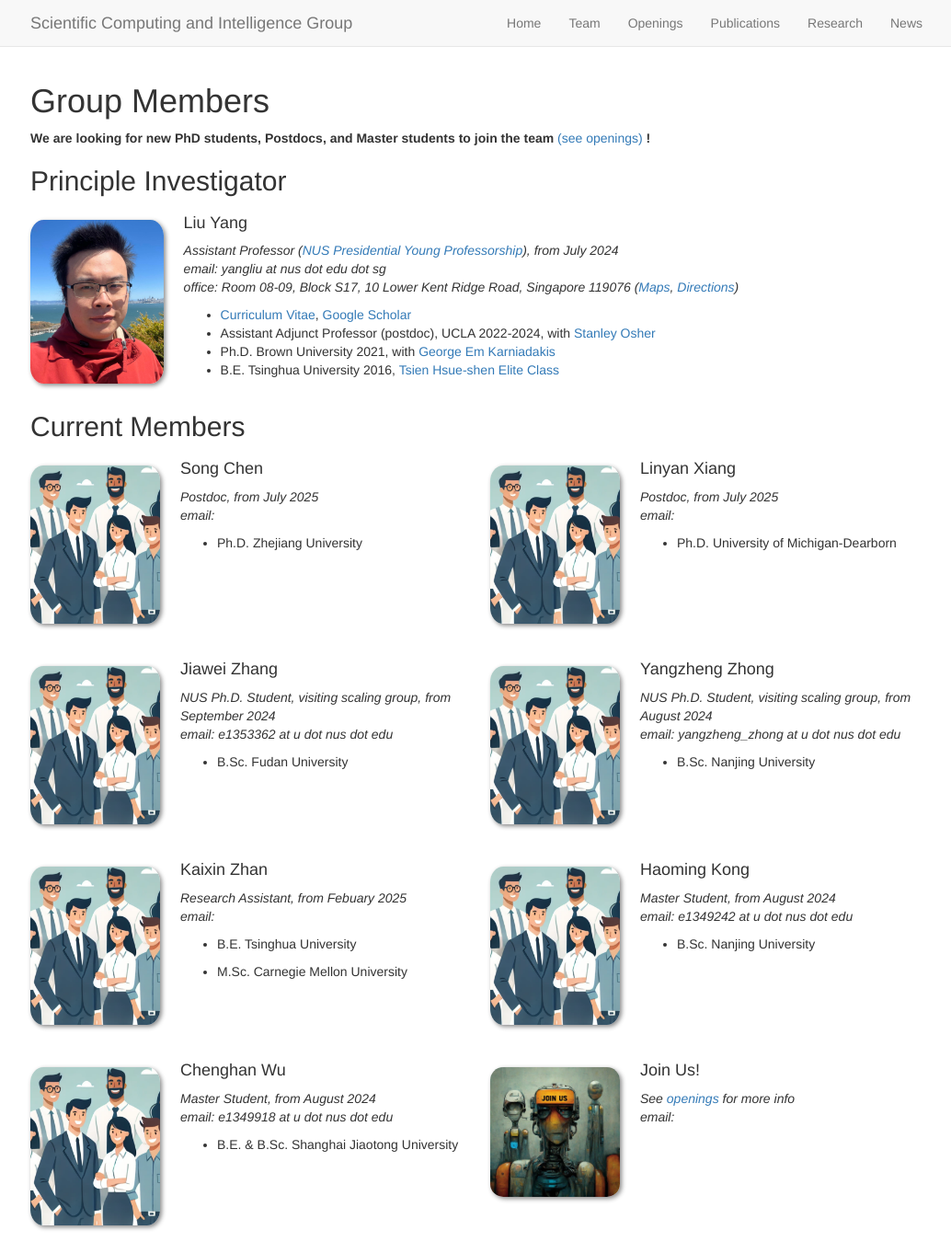
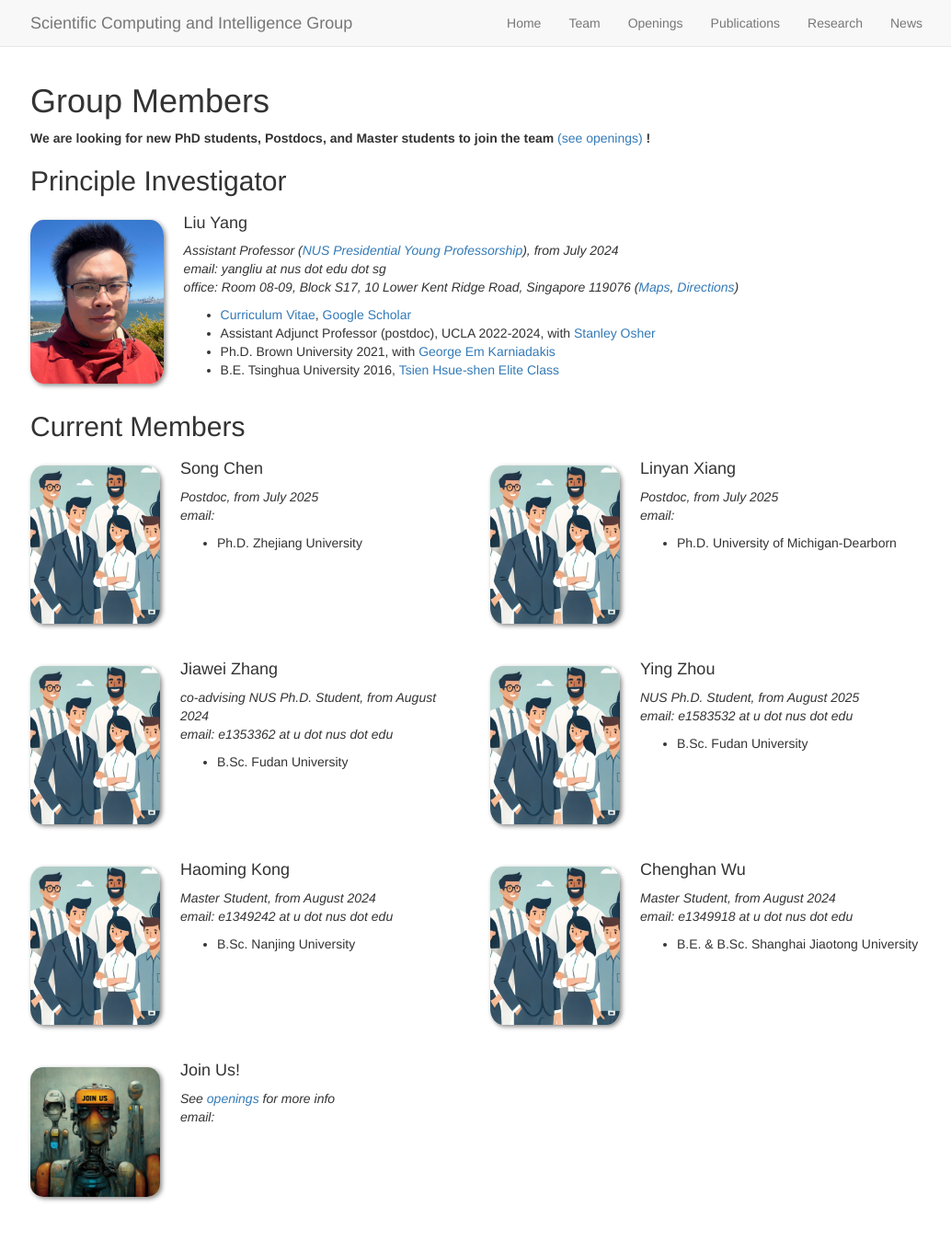
Before and after one commit to scaling-group/scaling-group.github.io, a Jekyll site: the page built from _pages/team.md, in a window 1280 px wide and 1362 px high. Shown: the whole window at 92% size, without its empty margins (122-1156 px from the left). Built offline with Jekyll 4.4.1, drawn with Linux system fonts in a browser that asks for light colours.

Commit message:
update team members

```diff
--- a/_data/team_current.yml
+++ b/_data/team_current.yml
@@ -14,26 +14,17 @@
 
 - name: Jiawei Zhang
   photo: people.png
-  info: NUS Ph.D. Student, visiting scaling group, from September 2024
+  info: co-advising NUS Ph.D. Student, from August 2024
   email: e1353362 at u dot nus dot edu
   number_educ: 1
   education1: B.Sc. Fudan University
 
-- name: Yangzheng Zhong
+- name: Ying Zhou
   photo: people.png
-  info: NUS Ph.D. Student, visiting scaling group, from August 2024
-  email: yangzheng_zhong at u dot nus dot edu
+  info: NUS Ph.D. Student, from August 2025
+  email: e1583532 at u dot nus dot edu
   number_educ: 1
-  education1: B.Sc. Nanjing University
-
-- name: Kaixin Zhan
-  photo: people.png
-  info: Research Assistant, from Febuary 2025
-  email:
-  number_educ: 2
-  education1: B.E. Tsinghua University
-  education2: M.Sc. Carnegie Mellon University
-
+  education1: B.Sc. Fudan University
 
 - name: Haoming Kong
   photo: people.png
```
Also changed, not shown: 1 other file.
